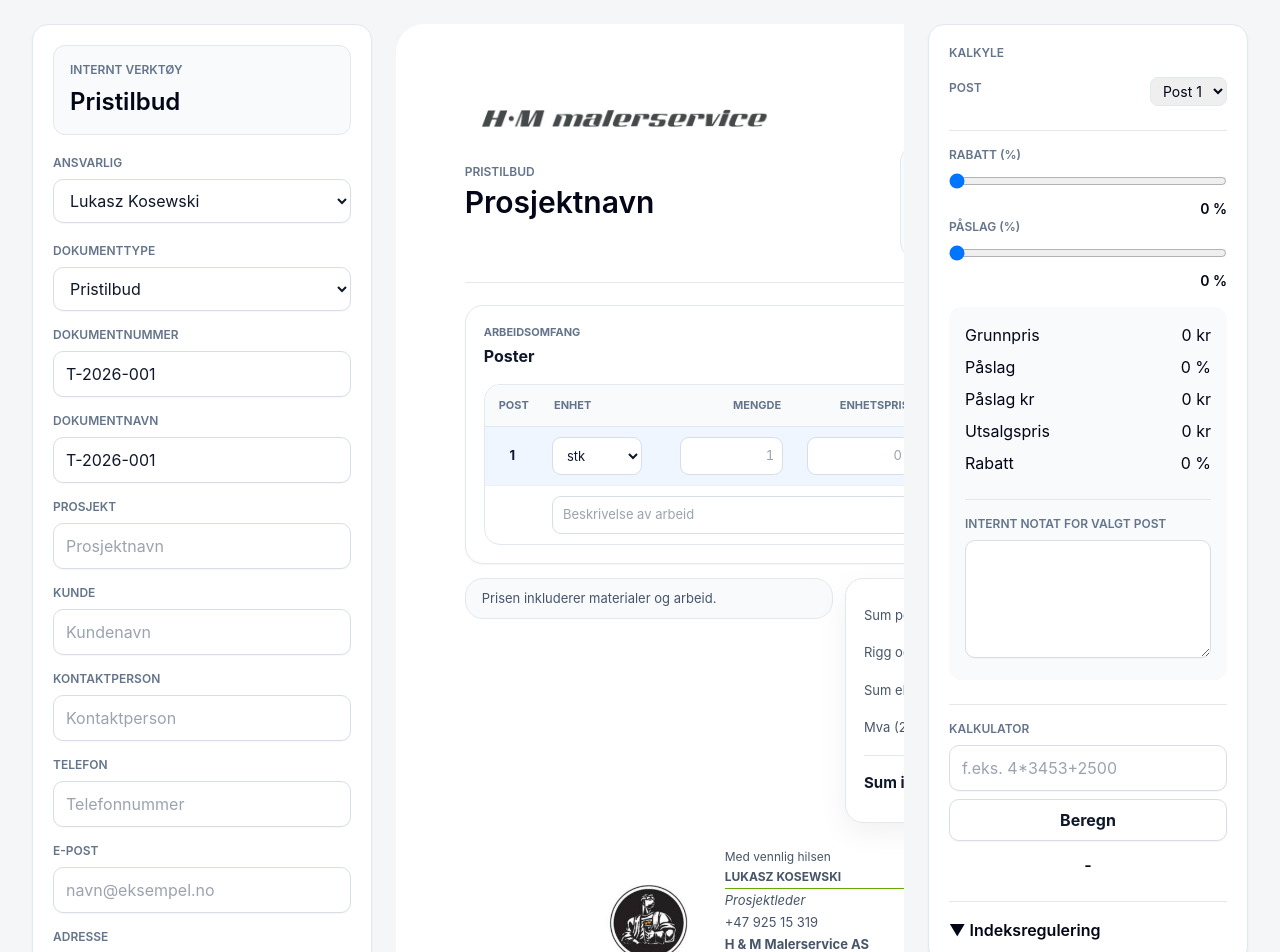
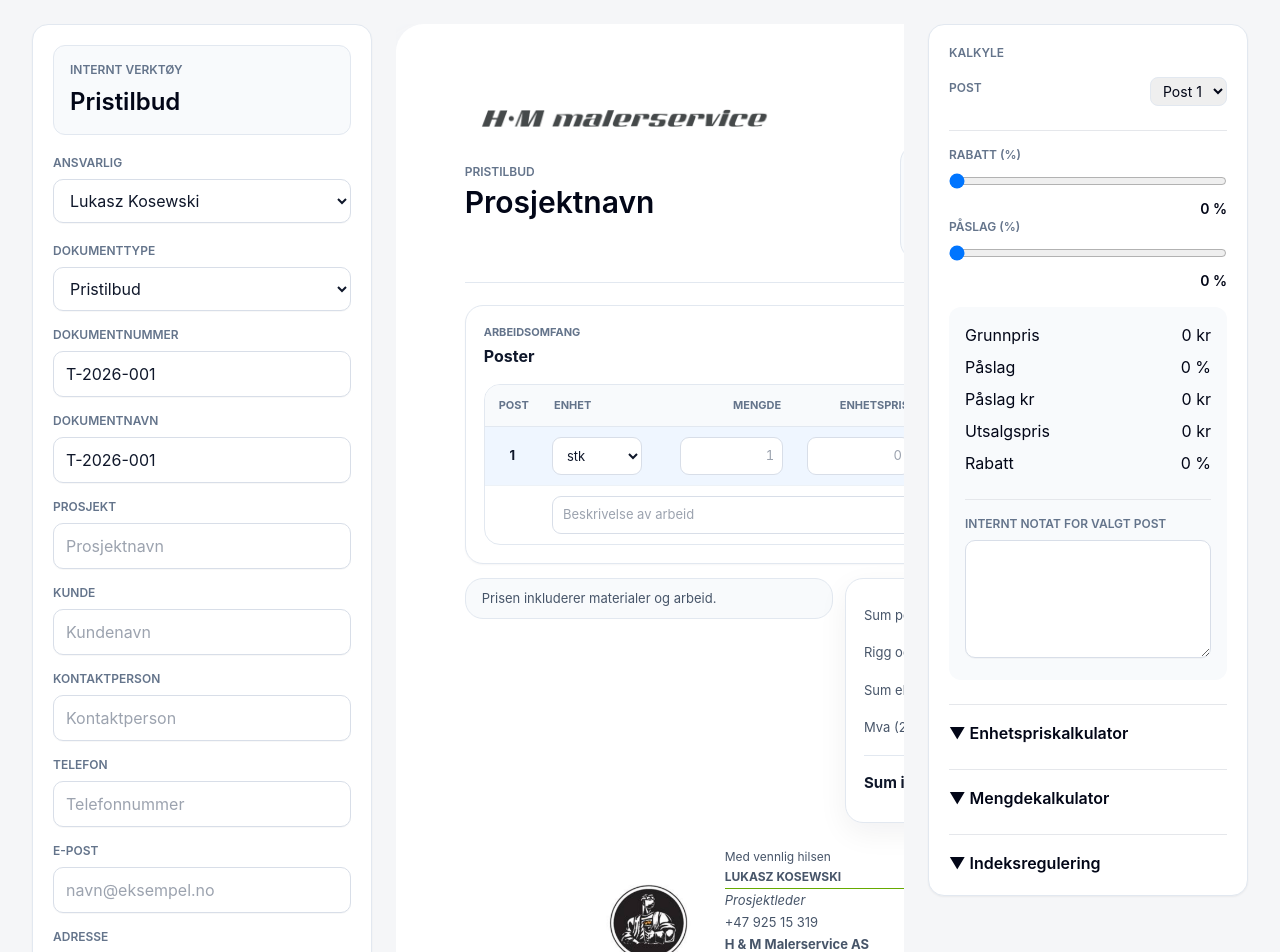
Before and after one commit to snorrekolnes/hm-malerservice-quote, a Next.js app: page / in a window 1280 px wide. Shown: the top 952 px of the page. Built offline with nearby package versions, Linux system fonts and the light colour scheme.

Commit message:
UI improvements: document types, rigg & drift, textarea, logo, styling

```diff
--- a/components/QuoteGenerator.tsx
+++ b/components/QuoteGenerator.tsx
@@ -317,11 +317,25 @@ const [isLoaded, setIsLoaded] = useState(false);
   const [additionalDescription, setAdditionalDescription] = useState("");
   const [offerDiscount, setOfferDiscount] =
   useState(0);
+  const [showPriceCalculator, setShowPriceCalculator] =
+  useState(false);
+
+const [showQuantityCalculator, setShowQuantityCalculator] =
+  useState(false);
   const [internalNotes,
 setInternalNotes] =
 useState("");
 const [calculatorInput, setCalculatorInput] =
   useState("");
+  const [
+  quantityCalculatorInput,
+  setQuantityCalculatorInput
+] = useState("");
+
+const [
+  quantityCalculatorResult,
+  setQuantityCalculatorResult
+] = useState<number | null>(null);
   const [showIndexRegulation, setShowIndexRegulation] =
   useState(false);
 
@@ -338,6 +352,13 @@ const [calculatorResult, setCalculatorResult] =
   rows.find(
     (row) => row.id === selectedRowId
   ) ?? null;
+  useEffect(() => {
+  setCalculatorInput("");
+  setCalculatorResult(null);
+
+  setQuantityCalculatorInput("");
+  setQuantityCalculatorResult(null);
+}, [selectedRowId]);
 useEffect(() => {
   if (
     rows.length > 0 &&
@@ -581,6 +602,22 @@ function calculateExpression() {
     setCalculatorResult(null);
   }
 }
+function calculateQuantityExpression() {
+  try {
+    const result = Function(
+      `"use strict"; return (${quantityCalculatorInput})`
+    )();
+
+    if (
+      typeof result === "number" &&
+      isFinite(result)
+    ) {
+      setQuantityCalculatorResult(result);
+    }
+  } catch {
+    setQuantityCalculatorResult(null);
+  }
+}
   function saveDocument() {
   const documentData = {
     selectedEmployee,
@@ -1524,11 +1561,25 @@ const netAmount =
 
 
   <div className="mt-6 border-t pt-4">
-  <FieldLabel>Kalkulator</FieldLabel>
-
+  <button
+    type="button"
+    className="w-full text-left font-semibold"
+    onClick={() =>
+      setShowPriceCalculator(
+        !showPriceCalculator
+      )
+    }
+  >
+    {showPriceCalculator
+      ? "▲ Enhetspriskalkulator"
+      : "▼ Enhetspriskalkulator"}
+  </button>
+
+  {showPriceCalculator && (
+    <>
       <input
         type="text"
-    className="form-control"
+        className="form-control mt-3"
         placeholder="f.eks. 4*3453+2500"
         value={calculatorInput}
         onChange={(e) =>
@@ -1550,18 +1601,88 @@ const netAmount =
           : "-"}
       </div>
 
-  {selectedRow && calculatorResult !== null && (
+      {selectedRow &&
+        calculatorResult !== null && (
           <button
             type="button"
             className="primary-button w-full mt-3"
             onClick={() =>
               updateRow(selectedRow.id, {
-          price: String(calculatorResult)
+                price: String(
+                  calculatorResult
+                )
               })
             }
           >
             Sett som enhetspris
           </button>
+      )}
+    </>
+  )}
+</div>
+<div className="mt-6 border-t pt-4">
+  <button
+    type="button"
+    className="w-full text-left font-semibold"
+    onClick={() =>
+      setShowQuantityCalculator(
+        !showQuantityCalculator
+      )
+    }
+  >
+    {showQuantityCalculator
+      ? "▲ Mengdekalkulator"
+      : "▼ Mengdekalkulator"}
+  </button>
+
+  {showQuantityCalculator && (
+    <>
+      <input
+        type="text"
+        className="form-control mt-3"
+        placeholder="f.eks. 12+12"
+        value={quantityCalculatorInput}
+        onChange={(e) =>
+          setQuantityCalculatorInput(
+            e.target.value
+          )
+        }
+      />
+
+      <button
+        type="button"
+        className="secondary-button w-full mt-2"
+        onClick={
+          calculateQuantityExpression
+        }
+      >
+        Beregn
+      </button>
+
+      <div className="mt-3 text-center font-semibold">
+        {quantityCalculatorResult !== null
+          ? quantityCalculatorResult
+          : "-"}
+      </div>
+
+      {selectedRow &&
+        quantityCalculatorResult !==
+          null && (
+          <button
+            type="button"
+            className="primary-button w-full mt-3"
+            onClick={() =>
+              updateRow(selectedRow.id, {
+                quantity: String(
+                  quantityCalculatorResult
+                )
+              })
+            }
+          >
+            Sett som mengde
+          </button>
+      )}
+    </>
   )}
 </div>
 <div className="mt-6 border-t pt-4">
```
Lines whose indentation alone changed are shown as unchanged.
